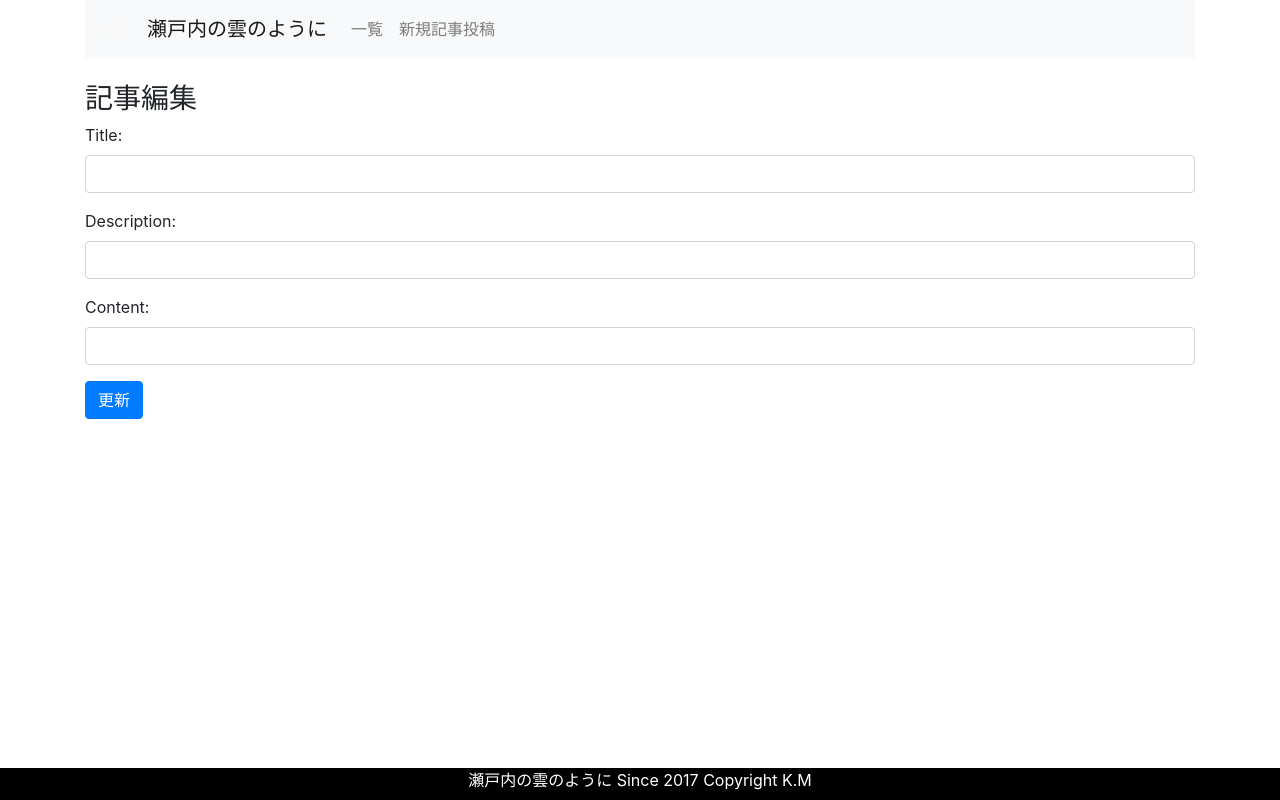
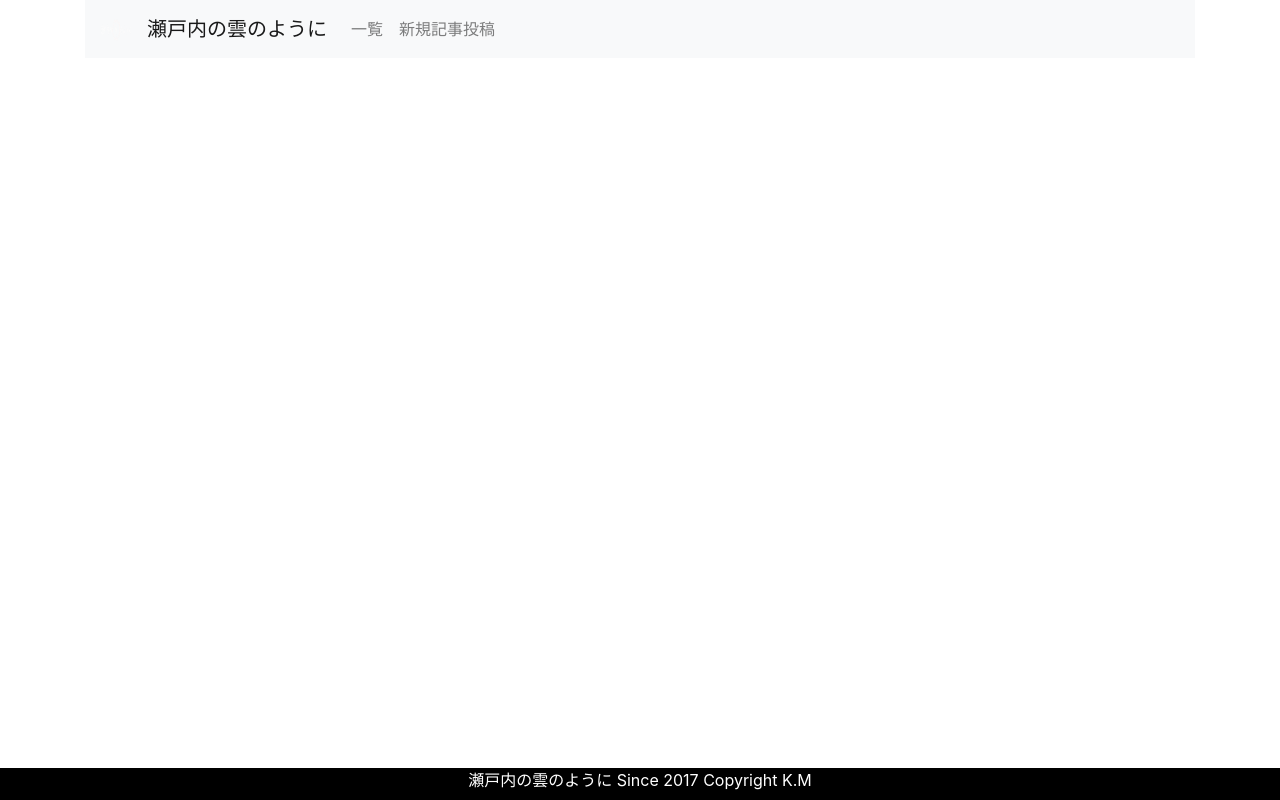
Before and after one commit to muraken12003032/node_blog_front, a React (Create React App) app: page /edit/login in a window 1280 px wide. Built offline with nearby package versions, Linux system fonts and the light colour scheme; no server answers.

Commit message:
new_and_edit_to_adminpage

```diff
--- a/src/App.js
+++ b/src/App.js
@@ -36,13 +36,13 @@ class App extends Component {
         </nav>
         <br/>
         <Route path="/" exact component={Blogs} />
-        <Route path="/edit/:id" component={EditBlog} />
-        <Route path="/create" component={NewBlog} />
         <Route path="/blogs/:id" component={Blog} />
         <Route exact path="/login" component={Login} />
         <Switch>
           <Auth>
             <Route exact path="/adminpage" component={Admin} />
+            <Route path="/adminpage/edit/:id" component={EditBlog} />
+            <Route path="/adminpage/create" component={NewBlog} />
           </Auth>
         </Switch>
       </div>
```
